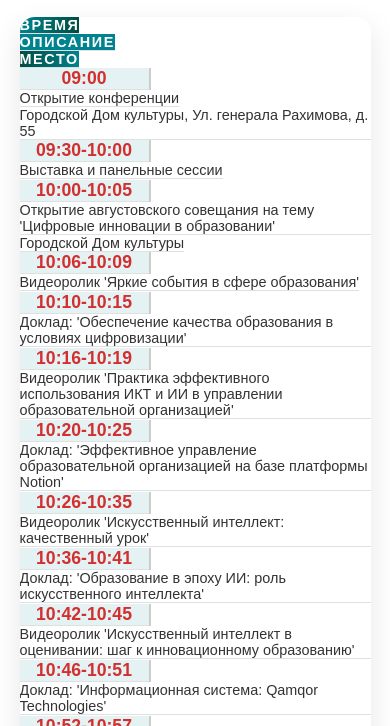
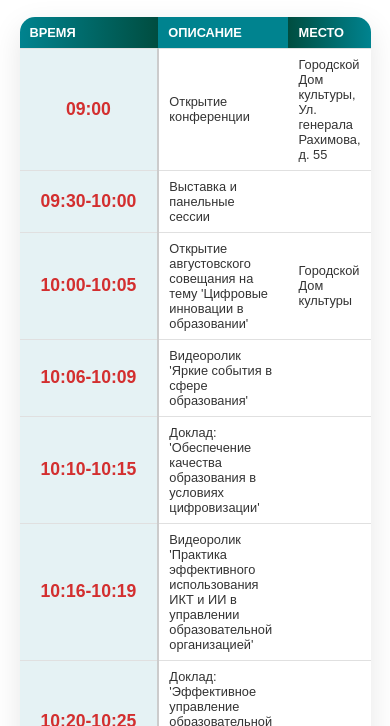
Before and after one commit to Azalytical/ConferenceLocator, a website: page index.html in a window 390 px wide. Shown: the part 678-1404 px from the top of the page. Drawn offline with Linux system fonts and the light colour scheme.

Commit message:
update 8

```diff
--- a/styles.css
+++ b/styles.css
@@ -193,9 +193,9 @@ button:hover {
     transform: scale(1.02);
 }
 
-/* Таблица событий */
+/* Общие стили таблицы */
 table {
-    width: 100%; /* Ограничиваем ширину таблицы в пределах контейнера */
+    width: 100%; /* Гибкая ширина таблицы */
     border-collapse: collapse;
     margin: 20px 0;
     font-size: 1rem;
@@ -207,12 +207,11 @@ table {
 }
 
 table th, table td {
-    padding: 10px 15px; /* Уменьшение отступов для компактности */
+    padding: 10px 15px;
     text-align: left;
     border-bottom: 1px solid #e0e0e0;
     white-space: normal; /* Разрешаем перенос текста */
-    word-wrap: break-word; /* Переносим длинные слова */
-    word-break: break-word; /* Переносим текст при необходимости */
+    word-wrap: break-word;
 }
 
 table th {
@@ -221,7 +220,11 @@ table th {
     font-weight: bold;
     text-transform: uppercase;
     font-size: 1rem;
-    letter-spacing: 0.1rem;
+}
+
+table td {
+    color: #333;
+    font-size: 0.9rem;
 }
 
 table td:first-child {
@@ -240,10 +243,6 @@ table tr:hover {
     transition: background-color 0.3s ease;
 }
 
-table td {
-    color: #333;
-    font-size: 0.9rem;
-}
 
 table tr:hover td:first-child {
     color: #d32f2f;
@@ -270,42 +269,11 @@ table th:last-child {
     }
 
     table {
-        width: 100%; /* Гибкая ширина */
-        table-layout: auto; /* Оставляем таблицу в горизонтальной ориентации */
-    }
-
-    table, thead, tbody, th, td, tr {
-        display: table; /* Оставляем традиционное отображение таблицы */
+        table-layout: auto; /* Автоматическая ширина колонок */
     }
 
     table th, table td {
-        padding: 8px 10px; /* Уменьшение отступов для компактности */
-        font-size: 0.9rem; /* Небольшое уменьшение шрифта */
-        text-align: left;
-        white-space: normal; /* Разрешаем перенос текста */
-        word-wrap: break-word;
-    }
-
-    table th {
-        background-color: #00838f; /* Сохранение фона заголовков */
-        color: #fff;
-    }
-
-    table td {
-        color: #333;
-    }
-
-    table td:before {
-        content: attr(data-label); /* Используем атрибут для заголовка */
-        position: absolute;
-        left: 10px;
-        font-weight: bold;
-        color: #00796b;
-        text-transform: uppercase;
-    }
-
-    table tr:hover {
-        background-color: rgba(0, 131, 143, 0.1);
-        cursor: pointer;
+        font-size: 0.8rem; /* Уменьшение шрифта для компактности */
+        padding: 8px 10px; /* Меньшие отступы */
     }
 }
```
